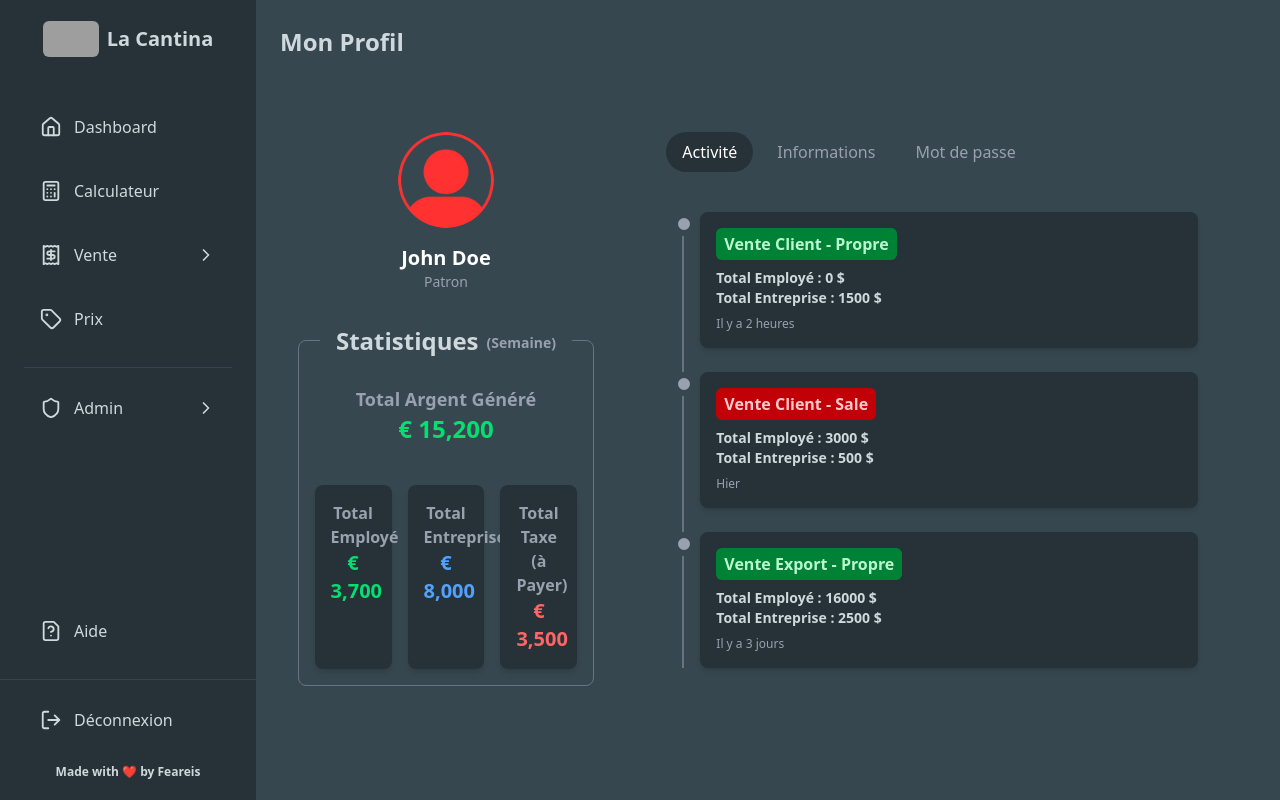
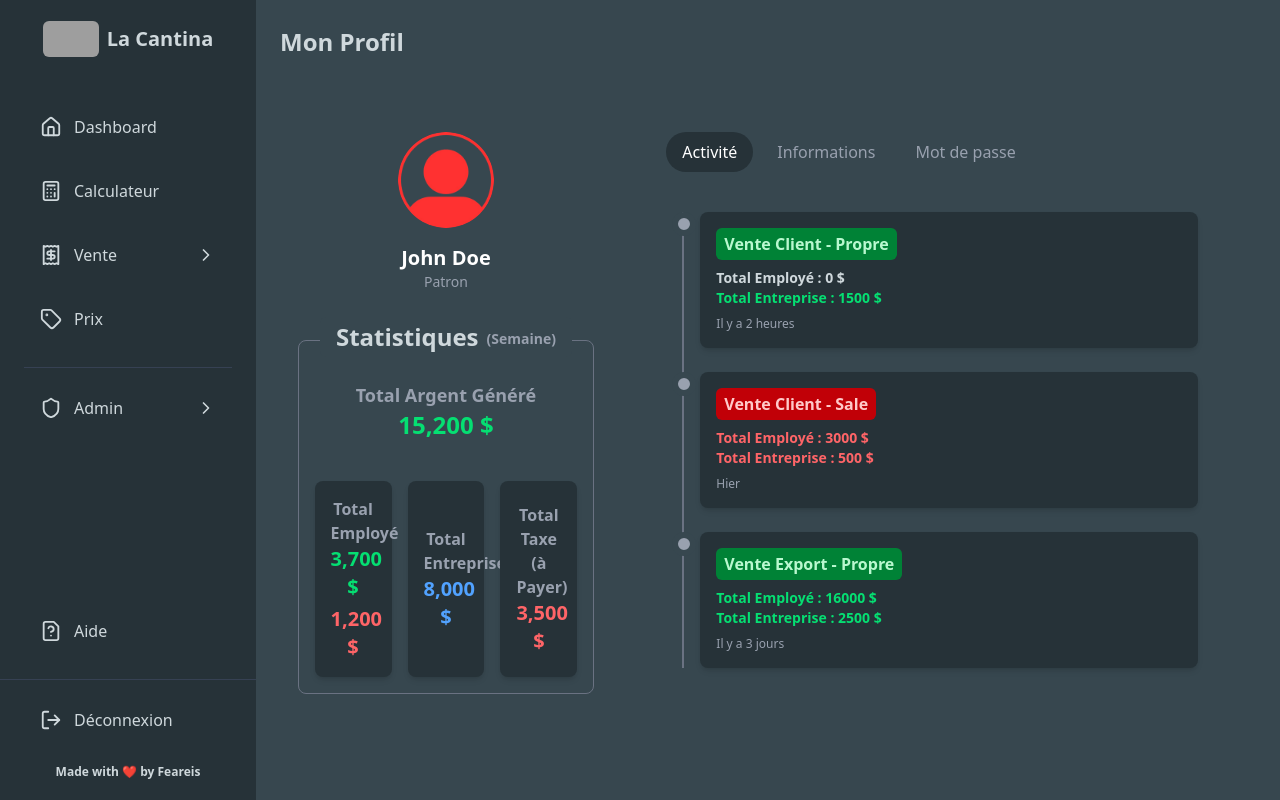
Before and after one commit to Feareis/rsrp_cayo_c3, a React (Vite) app: page /profile in a window 1280 px wide. Built offline with nearby package versions, Linux system fonts and the light colour scheme; grey boxes are pictures that could not be loaded.

Commit message:
Update Profile.tsx

```diff
--- a/src/pages/Profile.tsx
+++ b/src/pages/Profile.tsx
@@ -1,14 +1,20 @@
 import React, { useState } from "react";
 import patronImage from "../assets/profile_picture/patron.png";
+import StaticInput from "../components/pages/profile/StaticInput";
+import { ShieldHalf, User, Phone, CalendarFold } from "lucide-react";
 
 const Profile: React.FC = () => {
   const [activeTab, setActiveTab] = useState("Activité");
 
   const salesActivities = [
-    { sale: "client", saleType: "propre", type: "Client Propre", totalEmploye: "0 $", totalEntreprise: "1500 $", time: "Il y a 2 heures" },
-    { sale: "client", saleType: "sale", type: "Client Sale", totalEmploye: "3000 $", totalEntreprise: "500 $", time: "Hier" },
-    { sale: "export", saleType: "propre", type: "Export Propre", totalEmploye: "16000 $", totalEntreprise: "2500 $", time: "Il y a 3 jours" },
+    { sale: "client", saleType: "propre", type: "Client Propre", totalEmploye: "0", totalEntreprise: "1500", time: "Il y a 2 heures" },
+    { sale: "client", saleType: "sale", type: "Client Sale", totalEmploye: "3000", totalEntreprise: "500", time: "Hier" },
+    { sale: "export", saleType: "propre", type: "Export Propre", totalEmploye: "16000", totalEntreprise: "2500", time: "Il y a 3 jours" },
   ];
+
+  const formatCurrency = (value: number): string => {
+      return `${value.toLocaleString("en-EN", { minimumFractionDigits: 0 })} $`;
+    };
 
 
   return (
@@ -39,7 +45,7 @@ const Profile: React.FC = () => {
           <div className="relative p-4 rounded-lg border border-gray-500 flex flex-col items-center w-full">
 
             {/* Titre (h2 dépasse légèrement la bordure) */}
-            <div className="flex items-center gap-2 -mt-9 bg-[#37474f] px-4 py-1 rounded-md">
+            <div className="flex items-center justify-center gap-2 -mt-10 bg-[#37474f] px-4 py-1 rounded-md">
               <h2 className="text-2xl font-bold">Statistiques</h2>
               <p className="text-gray-400 text-sm font-semibold text-gray-300 mt-1">(Semaine)</p>
             </div>
@@ -47,28 +53,31 @@ const Profile: React.FC = () => {
             {/* Total Généré */}
             <div className="w-full p-6 rounded-lg text-center mb-4">
               <p className="text-lg text-gray-400 font-bold">Total Argent Généré</p>
-              <p className="text-2xl font-bold text-green-400">€ 15,200</p>
+              <p className="text-2xl font-bold text-green-400">{formatCurrency(15200)}</p>
             </div>
 
             {/* Cartes secondaires */}
             <div className="grid grid-cols-3 gap-4 w-full">
 
               {/* Total Employé */}
-              <div className="bg-[#263238] p-4 rounded-lg shadow-md text-center hover:scale-105 transition-all duration-300">
+              <div className="flex flex-col justify-center bg-[#263238] p-4 rounded-lg shadow-md text-center hover:scale-105 transition-all duration-300">
                 <p className="text-base text-gray-400 font-semibold">Total Employé</p>
-                <p className="text-xl font-bold text-green-400">€ 3,700</p>
+                <p className="text-xl font-bold text-green-400">{formatCurrency(3700)}</p>
+
+                {/* Second total employé (Propre & Sale) */}
+                <p className="text-xl text-red-400 font-bold mt-1">{formatCurrency(1200)}</p>
               </div>
 
               {/* Total Entreprise */}
-              <div className="bg-[#263238] p-4 rounded-lg shadow-md text-center hover:scale-105 transition-all duration-300">
+              <div className="flex flex-col justify-center bg-[#263238] p-4 rounded-lg shadow-md text-center hover:scale-105 transition-all duration-300">
                 <p className="text-base text-gray-400 font-semibold">Total Entreprise</p>
-                <p className="text-xl font-bold text-blue-400">€ 8,000</p>
+                <p className="text-xl font-bold text-blue-400">{formatCurrency(8000)}</p>
               </div>
 
               {/* Total de la taxe */}
-              <div className="bg-[#263238] p-4 rounded-lg shadow-md text-center hover:scale-105 transition-all duration-300">
+              <div className="flex flex-col justify-center bg-[#263238] p-4 rounded-lg shadow-md text-center hover:scale-105 transition-all duration-300">
                 <p className="text-base text-gray-400 font-semibold">Total Taxe (à Payer)</p>
-                <p className="text-xl font-bold text-red-400">€ 3,500</p>
+                <p className="text-xl font-bold text-red-400">{formatCurrency(3500)}</p>
               </div>
             </div>
           </div>
@@ -130,12 +139,33 @@ const Profile: React.FC = () => {
                           {sale.sale === "client" ? "Vente Client" : "Vente Export"} - {sale.saleType === "propre" ? "Propre" : "Sale"}
                         </p>
 
-                        {/* Details */}
-                        <p className="text-sm font-semibold mt-2">
-                          <strong>Total Employé :</strong> {sale.totalEmploye}
+                        {/* Détails */}
+                        <p
+                          className={`text-sm ${
+                            (sale.sale === "export" || sale.sale === "client") && sale.totalEmploye > 0
+                              ? sale.saleType === "propre"
+                                ? "font-bold text-green-400"
+                                : sale.saleType === "sale"
+                                ? "font-bold text-red-400"
+                                : ""
+                              : "font-bold"
+                          } mt-2`}
+                        >
+                          Total Employé : {formatCurrency(sale.totalEmploye)}
                         </p>
-                        <p className="text-sm font-semibold">
-                          <strong>Total Entreprise :</strong> {sale.totalEntreprise}
+
+                        <p
+                          className={`text-sm ${
+                            (sale.sale === "export" || sale.sale === "client") && sale.totalEntreprise > 0
+                              ? sale.saleType === "propre"
+                                ? "font-bold text-green-400"
+                                : sale.saleType === "sale"
+                                ? "font-bold text-red-400"
+                                : ""
+                              : "font-bold"
+                          }`}
+                        >
+                          Total Entreprise : {formatCurrency(sale.totalEntreprise)}
                         </p>
 
                         {/* Time */}
@@ -149,11 +179,31 @@ const Profile: React.FC = () => {
 
             {/* Informations Tabs */}
             {activeTab === "Informations" && (
-                <div className="p-4 ml-4 bg-[#263238] rounded-md">
-                  <div>
-                    <p>Contenu de la Page 2</p>
-                  </div>
+              <div className="ml-4 p-4 bg-[#263238] rounded-lg shadow-md">
+                <h2 className="text-xl font-bold text-center mb-4">Informations</h2>
+
+                <div className="flex flex-col gap-4">
+                  <label className="block">
+                    <p className="text-base font-bold mb-2">Grade :</p>
+                    <StaticInput icon={ShieldHalf} text="Patron" />
+                  </label>
+
+                  <label className="block">
+                    <p className="text-base font-bold mb-2">Prénom Nom :</p>
+                    <StaticInput icon={User} text="John Doe" />
+                  </label>
+
+                  <label className="block">
+                    <p className="text-base font-bold mb-2">Téléphone :</p>
+                    <StaticInput icon={Phone} text="(001) 001-0001" />
+                  </label>
+
+                  <label className="block">
+                    <p className="text-base font-bold mb-2">Date d'embauche :</p>
+                    <StaticInput icon={CalendarFold} text="01/01/25" />
+                  </label>
                 </div>
+              </div>
             )}
 
             {/* Password Tabs */}
```
